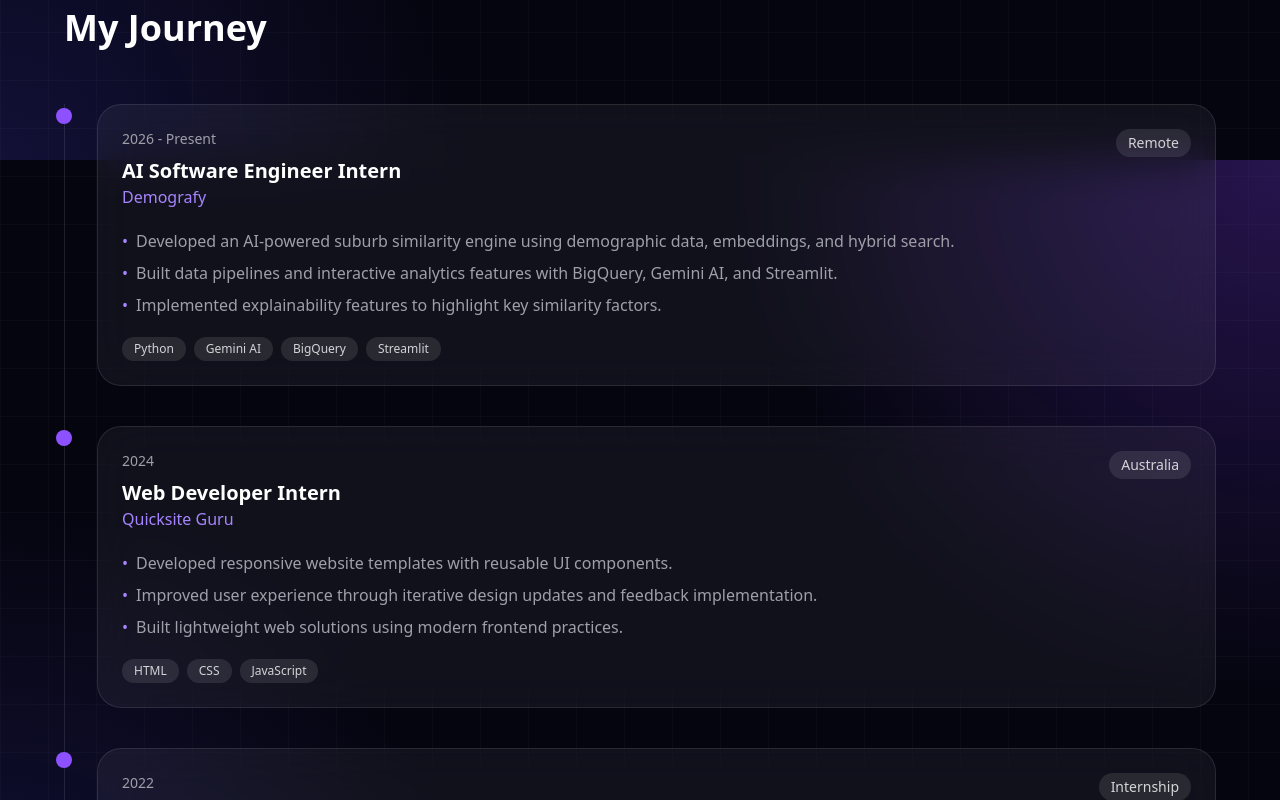
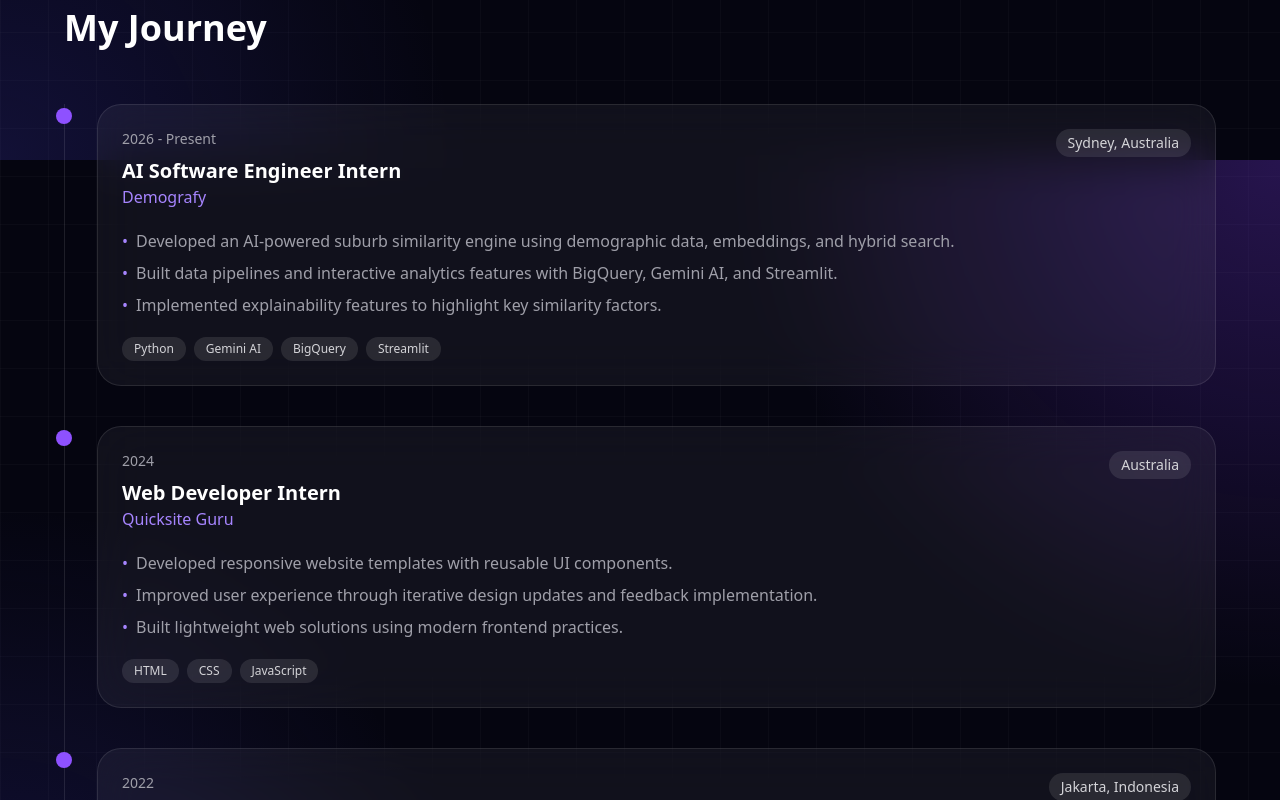
Before and after one commit to armadhanihiro/armadhanihiro-dev, a Next.js app: page / in a window 1280 px wide. Shown: the part 3040-3840 px from the top of the page. Built offline with nearby package versions, Linux system fonts and the light colour scheme.

Commit message:
add sitemap and robots

```diff
--- a/src/app/layout.tsx
+++ b/src/app/layout.tsx
@@ -30,7 +30,7 @@ export const metadata: Metadata = {
     title: "Armadhani Hiro | Software Developer & AI Enthusiast",
     description:
       "Portfolio showcasing software development, AI, data, and automation projects.",
-    url: "https://armadhanihiro-dev.vercel.app",
+    url: "https://armadhanihiro.dev",
     siteName: "armadhanihiro.dev",
     images: [
       {
--- /dev/null
+++ b/src/app/robots.ts
@@ -0,0 +1,11 @@
+import type { MetadataRoute } from "next";
+
+export default function robots(): MetadataRoute.Robots {
+  return {
+    rules: {
+      userAgent: "*",
+      allow: "/",
+    },
+    sitemap: "https://armadhanihiro.dev/sitemap.xml",
+  };
+}
--- /dev/null
+++ b/src/app/sitemap.ts
@@ -0,0 +1,12 @@
+import type { MetadataRoute } from "next";
+
+export default function sitemap(): MetadataRoute.Sitemap {
+  return [
+    {
+      url: "https://armadhanihiro.dev",
+      lastModified: new Date(),
+      changeFrequency: "monthly",
+      priority: 1,
+    },
+  ];
+}
--- a/src/data/experiences.ts
+++ b/src/data/experiences.ts
@@ -3,7 +3,7 @@ export const experiences = [
     period: "2026 - Present",
     role: "AI Software Engineer Intern",
     company: "Demografy",
-    type: "Remote",
+    type: "Sydney, Australia",
     description: [
       "Developed an AI-powered suburb similarity engine using demographic data, embeddings, and hybrid search.",
       "Built data pipelines and interactive analytics features with BigQuery, Gemini AI, and Streamlit.",
@@ -40,7 +40,7 @@ export const experiences = [
     period: "2022",
     role: "Backend Developer Intern",
     company: "Telkom Indonesia",
-    type: "Internship",
+    type: "Jakarta, Indonesia",
     description: [
       "Developed RESTful APIs and backend services for enterprise applications.",
       "Integrated databases, implemented unit testing, and improved backend reliability.",
```
